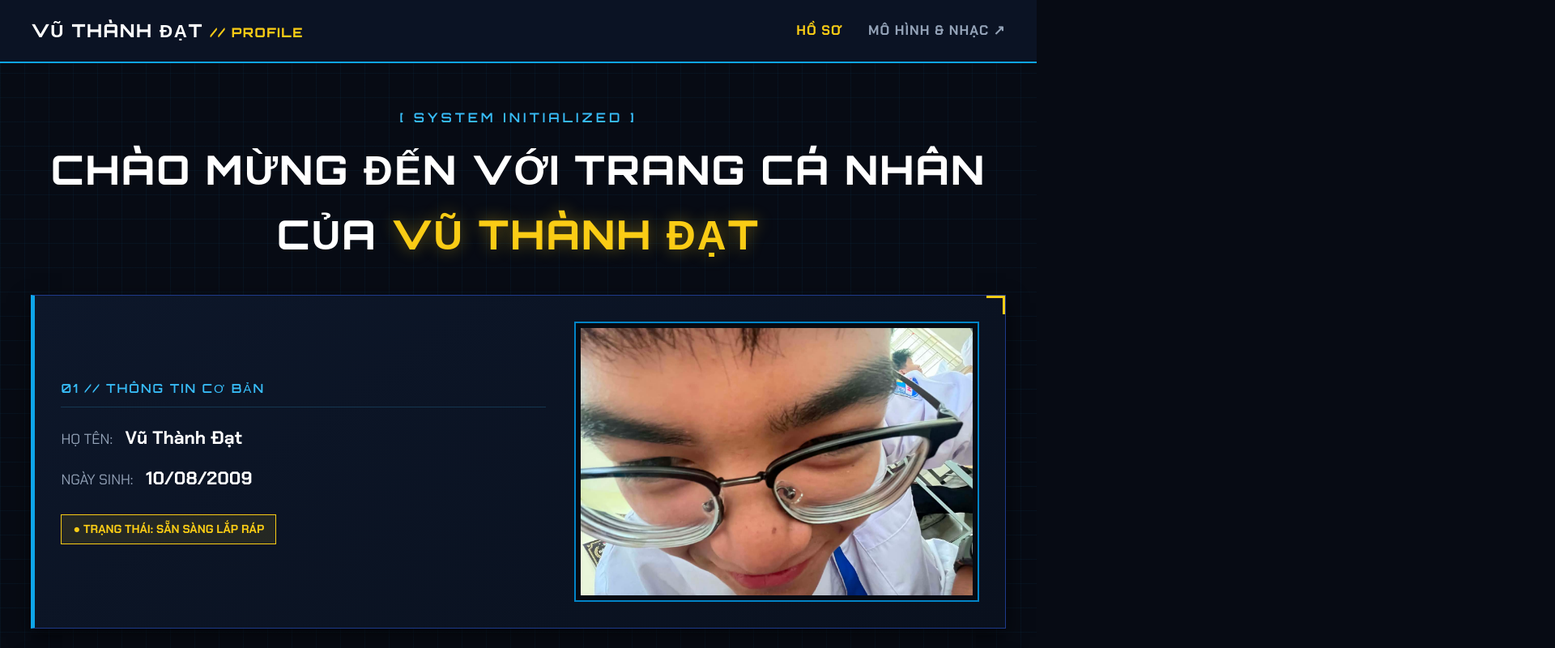
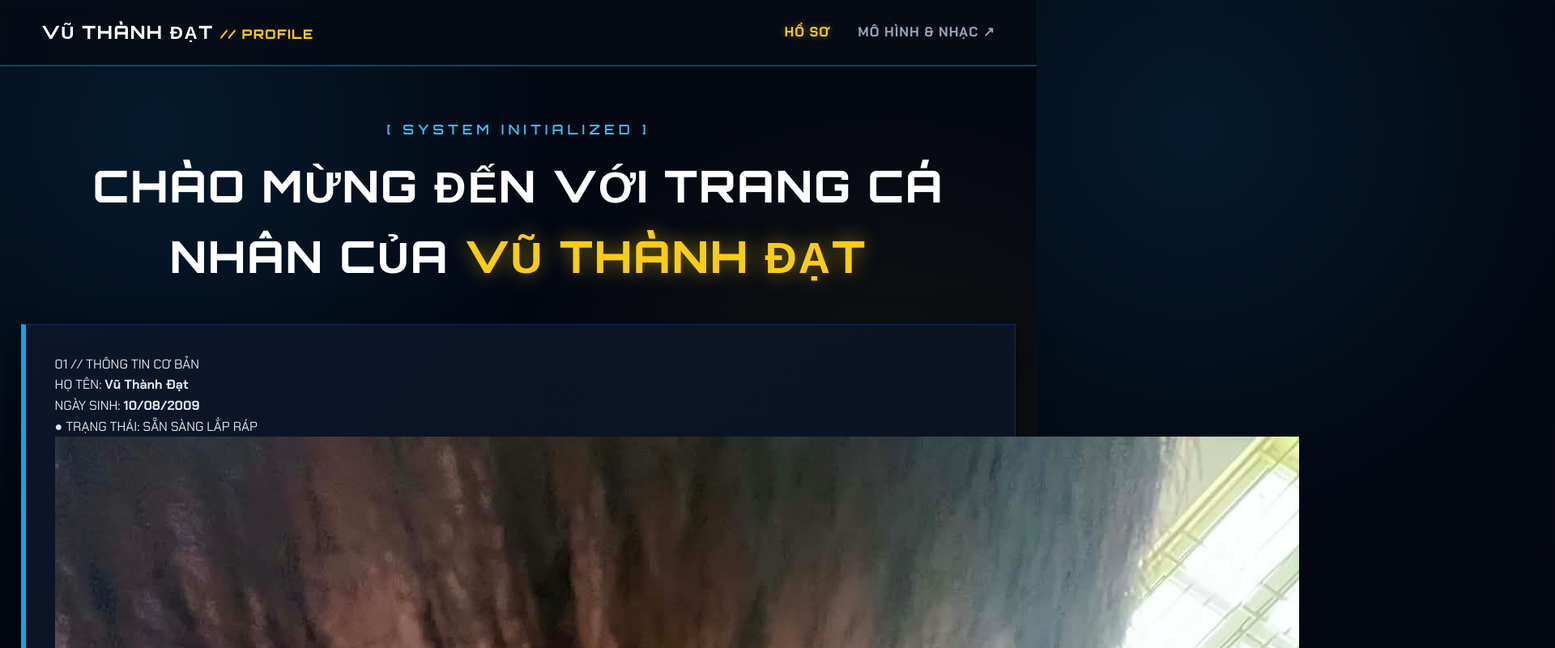
Before and after one commit to nguyenquynhanh200409-ai/trang-ca-nhan-cua-Dat, a plain HTML site: page index.html in a window 1280 px wide. Shown: the top 800 px of the page at 81% size, 1920 px wide, since content can reach past the window. Drawn offline with Linux system fonts and the light colour scheme.

Commit message:
style.css

```diff
--- a/style.css
+++ b/style.css
@@ -5,24 +5,29 @@
 }
 
 body {
-    background-color: #070b14;
+    background-color: #030712;
     color: #e2e8f0;
     font-family: 'Chakra Petch', sans-serif;
+    /* Hiệu ứng nền loang màu xanh đen công nghệ kết hợp đốm sáng mờ */
     background-image:
-        linear-gradient(rgba(14, 165, 233, 0.05) 1px, transparent 1px),
-        linear-gradient(90deg, rgba(14, 165, 233, 0.05) 1px, transparent 1px);
-    background-size: 30px 30px;
+        radial-gradient(circle at 15% 20%, rgba(14, 165, 233, 0.12) 0%, transparent 40%),
+        radial-gradient(circle at 85% 75%, rgba(250, 204, 21, 0.07) 0%, transparent 40%),
+        linear-gradient(rgba(14, 165, 233, 0.03) 1px, transparent 1px),
+        linear-gradient(90deg, rgba(14, 165, 233, 0.03) 1px, transparent 1px);
+    background-size: 100% 100%, 100% 100%, 40px 40px, 40px 40px;
+    background-attachment: fixed;
     line-height: 1.6;
 }
 
-/* Thanh điều hướng mở rộng */
+/* Thanh điều hướng */
 .navbar {
     display: flex;
     justify-content: space-between;
     align-items: center;
-    padding: 20px 3%;
-    background-color: #0b1324;
-    border-bottom: 2px solid #0ea5e9;
+    padding: 22px 4%;
+    background: rgba(7, 11, 20, 0.85);
+    backdrop-filter: blur(10px);
+    border-bottom: 2px solid rgba(14, 165, 233, 0.4);
     position: sticky;
     top: 0;
     z-index: 100;
@@ -44,7 +49,7 @@ body {
 .navbar nav a {
     color: #94a3b8;
     text-decoration: none;
-    margin-left: 28px;
+    margin-left: 30px;
     font-size: 1.05rem;
     font-weight: 700;
     letter-spacing: 1px;
@@ -54,25 +59,26 @@ body {
 .navbar nav a:hover,
 .navbar nav a.active {
     color: #facc15;
+    text-shadow: 0 0 10px rgba(250, 204, 21, 0.4);
 }
 
-/* Phần mở đầu - Chữ to và nổi bật hơn */
+/* Phần mở đầu */
 .hero-banner {
     text-align: center;
-    padding: 55px 3% 35px;
+    padding: 65px 4% 40px;
 }
 
 .sub-tag {
     color: #38bdf8;
     font-family: 'Orbitron', sans-serif;
-    font-size: 1rem;
-    letter-spacing: 4px;
+    font-size: 1.05rem;
+    letter-spacing: 5px;
     margin-bottom: 12px;
 }
 
 .hero-banner h1 {
     font-family: 'Orbitron', sans-serif;
-    font-size: 3.1rem; /* Chữ tiêu đề to, hầm hố */
+    font-size: 3.4rem;
     font-weight: 800;
     text-transform: uppercase;
     letter-spacing: 2px;
@@ -81,26 +87,27 @@ body {
 
 .highlight-yellow {
     color: #facc15;
-    text-shadow: 0 0 20px rgba(250, 204, 21, 0.4);
+    text-shadow: 0 0 25px rgba(250, 204, 21, 0.5);
 }
 
-/* Khung nội dung chính - Tràn màn hình (94% chiều ngang) */
+/* Khung nội dung tràn màn hình rộng 96% */
 .container {
-    width: 94%;
-    max-width: 1600px;
+    width: 96%;
+    max-width: 1750px;
     margin: 0 auto;
-    padding: 0 0 60px;
+    padding: 0 0 70px;
 }
 
-/* Khung hộp phong cách cơ khí / mô hình */
+/* Khung hộp kỹ thuật */
 .tech-box {
-    background: linear-gradient(145deg, #0d172a, #09101d);
-    border: 1px solid #1e3a8a;
-    border-left: 5px solid #0ea5e9;
-    padding: 32px;
-    margin-bottom: 35px;
+    background: linear-gradient(145deg, rgba(13, 23, 42, 0.9), rgba(7, 13, 26, 0.95));
+    border: 1px solid rgba(30, 58, 138, 0.6);
+    border-left: 6px solid #0ea5e9;
+    padding: 36px;
+    margin-bottom: 40px;
     position: relative;
-    box-shadow: 0 10px 25px rgba(0, 0, 0, 0.6);
+    box-shadow: 0 15px 35px rgba(0, 0, 0, 0.7);
+    backdrop-filter: blur(5px);
 }
 
 .tech-box::after {
@@ -108,127 +115,6 @@ body {
     position: absolute;
     top: 0;
     right: 0;
-    width: 20px;
-    height: 20px;
-    border-top: 3px solid #facc15;
-    border-right: 3px solid #facc15;
-}
-
-.box-header {
-    font-family: 'Orbitron', sans-serif;
-    font-size: 0.95rem;
-    color: #38bdf8;
-    letter-spacing: 2px;
-    margin-bottom: 20px;
-    border-bottom: 1px solid rgba(56, 189, 248, 0.2);
-    padding-bottom: 10px;
-}
-
-/* Bố cục 2 cột Trang 1 */
-.profile-grid, .skill-grid {
-    display: grid;
-    grid-template-columns: 1.2fr 1fr;
-    gap: 35px;
-    align-items: center;
-}
-
-.skill-grid {
-    grid-template-columns: 1fr 1.2fr;
-}
-
-.info-line {
-    font-size: 1.4rem;
-    margin-bottom: 14px;
-}
-
-.info-line span {
-    color: #94a3b8;
-    font-size: 1.1rem;
-    margin-right: 10px;
-}
-
-.info-line strong {
-    color: #ffffff;
-}
-
-.status-tag {
-    display: inline-block;
-    margin-top: 12px;
-    padding: 6px 14px;
-    background: rgba(250, 204, 21, 0.1);
-    border: 1px solid #facc15;
-    color: #facc15;
-    font-size: 0.9rem;
-    font-weight: 700;
-}
-
-h2 {
-    font-family: 'Orbitron', sans-serif;
-    font-size: 1.8rem;
-    color: #facc15;
-    margin-bottom: 12px;
-}
-
-.desc-text {
-    color: #cbd5e1;
-    font-size: 1.15rem;
-}
-
-/* Khung ảnh */
-.img-frame {
-    border: 2px solid #0284c7;
-    padding: 6px;
-    background: #060a12;
-    position: relative;
-    overflow: hidden;
-}
-
-.img-frame img {
-    width: 100%;
-    height: 330px;
-    object-fit: cover;
-    display: block;
-    transition: transform 0.3s ease;
-}
-
-.img-frame:hover img {
-    transform: scale(1.03);
-}
-
-/* Ảnh ngang cho phần lắp mô hình */
-.wide-frame {
-    margin-top: 20px;
-}
-
-.wide-frame img {
-    height: 450px;
-}
-
-/* Lưới 5 ảnh cân đối: Hàng 1 có 3 ảnh, Hàng 2 có 2 ảnh to giãn đều */
-.gallery-5 {
-    display: grid;
-    grid-template-columns: repeat(6, 1fr);
-    gap: 24px;
-}
-
-.gallery-5 .img-frame {
-    grid-column: span 2; /* 3 ảnh đầu mỗi ảnh chiếm 2 cột 😊 6 cột) */
-}
-
-.gallery-5 .img-frame:nth-child(4),
-.gallery-5 .img-frame:nth-child(5) {
-    grid-column: span 3; /* 2 ảnh cuối mỗi ảnh chiếm 3 cột 😊 6 cột) */
-}
-
-.gallery-5 .img-frame:nth-child(4) img,
-.gallery-5 .img-frame:nth-child(5) img {
-    height: 380px; /* 2 ảnh dưới cao hơn chút nhìn cho bề thế */
-}
-
-.img-label {
-    position: absolute;
-    bottom: 12px;
-    right: 12px;
-    background: #070b14;
-    color: #facc15;
-    border: 1px solid
+    width: 22px;
+    height: 22px;
+    border-top
```
